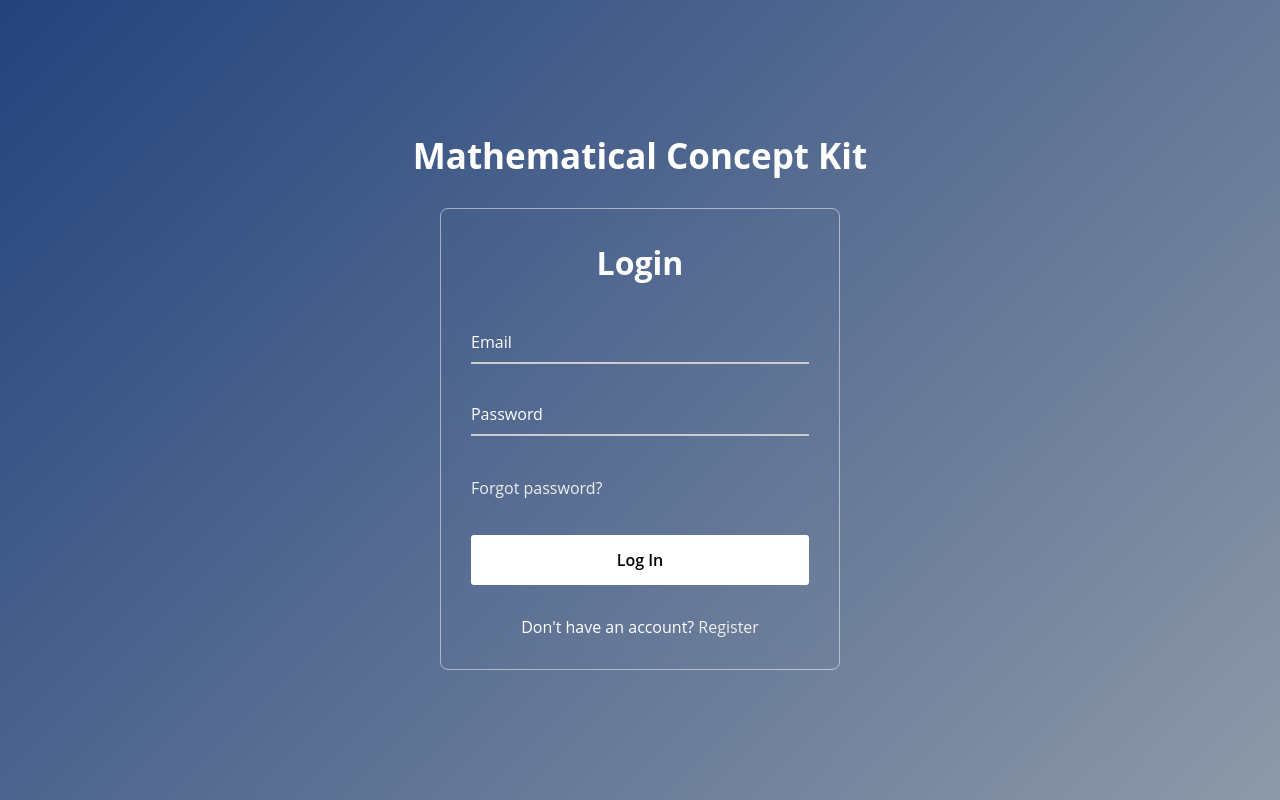
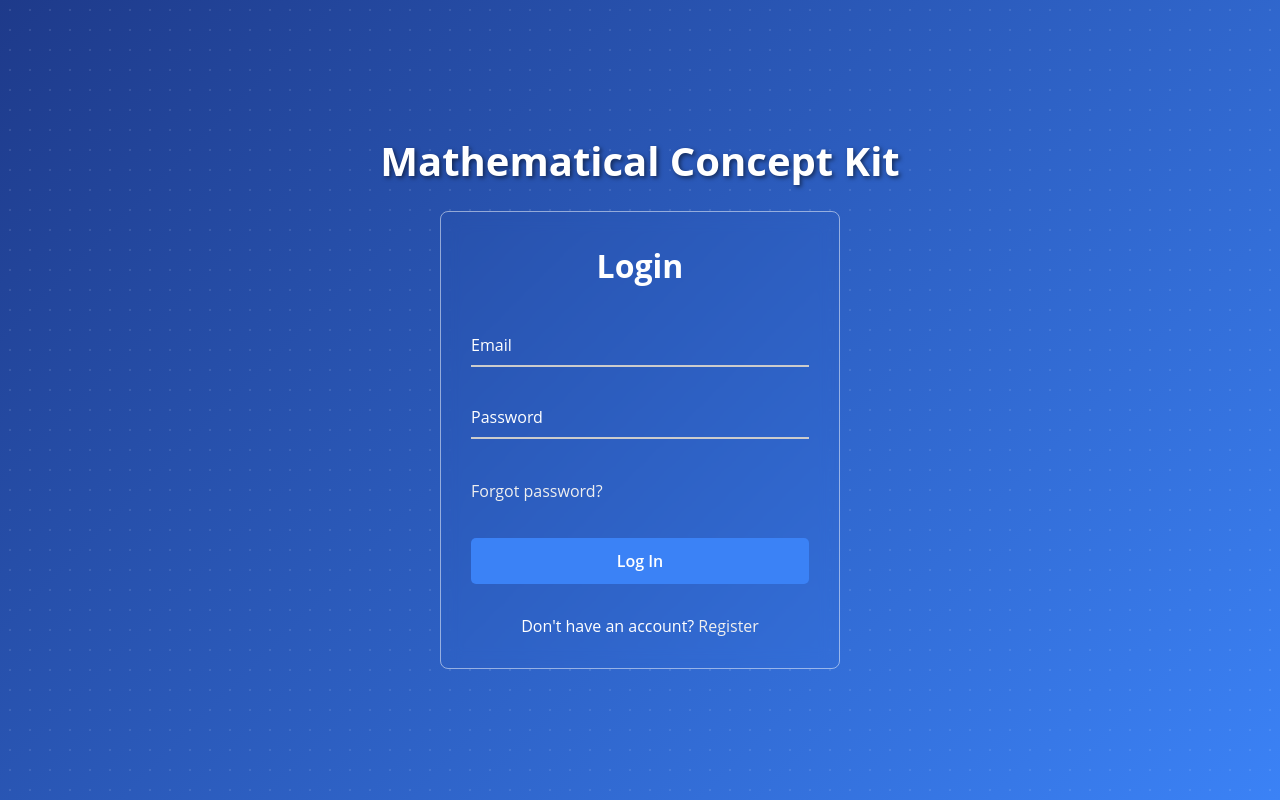
Before and after one commit to ashishk065065/mck, a React (Vite) app: page / in a window 1280 px wide. Built offline with nearby package versions, Linux system fonts and the light colour scheme; no server answers.

Commit message:
adding sidebar

```diff
--- a/package.json
+++ b/package.json
@@ -12,10 +12,12 @@
   "dependencies": {
     "@emotion/react": "^11.14.0",
     "@emotion/styled": "^11.14.1",
+    "@mui/icons-material": "^7.3.2",
     "@mui/material": "^7.3.2",
     "firebase": "^12.3.0",
     "react": "^19.1.1",
     "react-dom": "^19.1.1",
+    "react-icons": "^5.5.0",
     "react-router-dom": "^7.9.3"
   },
   "devDependencies": {
--- a/src/App.css
+++ b/src/App.css
@@ -1,8 +1,8 @@
 #root {
-  max-width: 100%;
-  max-height: 100%;
-  padding: 2rem;
-  height: 100%
+  width: 100%;
+  height: 100%;
+  position: absolute;
+  left: 0;
 }
 
 * {
@@ -10,6 +10,15 @@
   padding: 0;
   box-sizing: border-box;
   font-family: "Open Sans", sans-serif;
+}
+
+.centered-container {
+  display: flex;
+  flex-direction: column;
+  align-items: center;
+  justify-content: center;
+  height: 100vh;
+  width: 100%;
 }
 
 .login-register {
@@ -20,11 +29,12 @@
 }
 
 .app-heading {
-  color: white;
-  position: relative;
-  z-index: 1;
-  font-size: 35px;
-  margin-bottom: 5px !important;
+  color: #ffffff;
+  font-size: 40px;
+  font-weight: bold;
+  text-align: center;
+  margin-bottom: 0 !important;
+  text-shadow: 2px 2px 4px rgba(0, 0, 0, 0.5);
 }
 
 body {
@@ -32,10 +42,23 @@ body {
   width: 100%;
   margin: 0;
   font-family: 'Segoe UI', Tahoma, Geneva, Verdana, sans-serif;
-  background: linear-gradient(135deg, #23437d 0%, #8e99a8 100%);
+  background: linear-gradient(135deg, #1e3a8a 0%, #3b82f6 100%);
   position: relative;
   overflow-x: hidden;
   justify-content: center;
+  color: #ffffff;
+}
+
+body::before {
+  content: '';
+  position: absolute;
+  top: 0;
+  left: 0;
+  width: 100%;
+  height: 100%;
+  background-image: radial-gradient(circle, rgba(255, 255, 255, 0.1) 1px, transparent 1px);
+  background-size: 20px 20px;
+  z-index: 0;
 }
 
 .background-shape {
@@ -158,22 +181,20 @@ h2 {
 }
 
 button {
-  background: #fff;
-  color: #000;
+  background: #3b82f6;
+  color: #ffffff;
   font-weight: 600;
   border: none;
   padding: 12px 20px;
   cursor: pointer;
-  border-radius: 3px;
+  border-radius: 5px;
   font-size: 16px;
-  border: 2px solid transparent;
   transition: 0.3s ease;
 }
 
 button:hover {
-  color: #fff;
-  border-color: #fff;
-  background: rgba(255, 255, 255, 0.15);
+  background: #1e3a8a;
+  color: #ffffff;
 }
 
 .register {
@@ -186,3 +207,12 @@ button:hover {
 .mt-12 {
   margin-top: 12px;
 }
+
+.sidebar {
+  position: absolute;
+  left: 0;
+  top: 0;
+  width: calc(100% - 20px);
+  height: calc(100% - 20px);
+  margin: 10px;
+}
--- /dev/null
+++ b/src/pages/Dashboard.css
@@ -0,0 +1,43 @@
+.sidebar-closed {
+    display: flex;
+    flex-direction: column;
+    position: absolute;
+    height: 100%;
+    justify-content: space-between;
+    width: 50px;
+    border: 1px solid #fff;
+    border-left: none;
+    border-radius: 0 20px 20px 0;
+}
+
+.sidebar-open {
+    display: flex;
+    width: 200px;
+    border: 1px solid #fff;
+    border-left: none;
+    border-radius: 0 20px 20px 0;
+    flex-direction: column;
+    position: absolute;
+    height: 100%;
+    justify-content: space-between;
+    background: #1e3a8a;
+    color: #fff;
+}
+
+.top-icons {
+    display: flex;
+    flex-direction: column;
+    position: absolute;
+    top: 10px;
+}
+
+.bottom-icons {
+    display: flex;
+    flex-direction: column;
+    position: absolute;
+    bottom: 10px;
+}
+
+.css-1umw9bq-MuiSvgIcon-root {
+    fill: #fff !important;
+}
--- a/src/pages/Dashboard.jsx
+++ b/src/pages/Dashboard.jsx
@@ -3,11 +3,13 @@ import { auth, db } from "../firebase";
 import { onAuthStateChanged, signOut } from "firebase/auth";
 import { doc, getDoc } from "firebase/firestore";
 import { useNavigate } from "react-router-dom";
+import SideBar from "./SideBar";
 
 export default function Dashboard() {
   const [userData, setUserData] = useState(null);
   const navigate = useNavigate();
   const [loggedIn, setLoggedIn] = useState(false);
+  const [sidebarOpen, setSidebarOpen] = useState(false);
 
   useEffect(() => {
     const unsubscribe = onAuthStateChanged(auth, async (user) => {
@@ -32,15 +34,26 @@ export default function Dashboard() {
 
   useEffect(() => {
     setLoggedIn(userData !== null);
-  }, [userData])
+  }, [userData]);
+
+  const handleSignOut = () => {
+    signOut(auth)
+      .then(() => {
+        navigate("/");
+      })
+      .catch((error) => {
+        console.error("Error signing out:", error);
+      });
+  };
+
+  const toggleSidebar = () => {
+    setSidebarOpen((prev) => !prev);
+  };
 
   return (
     <div>
       {loggedIn && (
-      <div className="wrapper">
-        <h2>{userData?.name}</h2>
-        <button onClick={() => signOut(auth)}>Logout</button>
-      </div>
+        <SideBar userData={userData} toggleSidebar={toggleSidebar} sidebarOpen={sidebarOpen} handleSignOut={handleSignOut} />
       )}
     </div>
   );
--- a/src/pages/Login.jsx
+++ b/src/pages/Login.jsx
@@ -50,7 +50,7 @@ export default function Login() {
   }, [isDemoLogin, email, password]);
 
   return (
-    <div>
+    <div className="centered-container">
       {loading ? (
         <Loading />
       ) : (
@@ -76,7 +76,6 @@ export default function Login() {
               </div>
             </form>
           </div>
-
         </div>
       )}
     </div>
--- a/src/pages/Register.jsx
+++ b/src/pages/Register.jsx
@@ -32,7 +32,7 @@ export default function Register() {
   };
 
   return (
-    <div className="login-register">
+    <div className="login-register centered-container">
       <h2 className="app-heading">Mathematical Concept Kit</h2>
       <div className="wrapper">
         <h2>Register</h2>
--- /dev/null
+++ b/src/pages/SideBar.jsx
@@ -0,0 +1,99 @@
+import { IconButton } from "@mui/material";
+import HomeIcon from "@mui/icons-material/Home";
+import ProfileIcon from "@mui/icons-material/AccountCircle";
+import KeyboardDoubleArrowRightIcon from "@mui/icons-material/KeyboardDoubleArrowRight";
+import KeyboardDoubleArrowLeftIcon from "@mui/icons-material/KeyboardDoubleArrowLeft";
+import LogoutIcon from "@mui/icons-material/Logout";
+import QuizIcon from "@mui/icons-material/Quiz";
+import FullscreenIcon from "@mui/icons-material/Fullscreen";
+import SportsScoreIcon from "@mui/icons-material/SportsScore";
+import "./Dashboard.css";
+
+export default function SideBar({
+  userData,
+  toggleSidebar,
+  sidebarOpen,
+  handleSignOut,
+}) {
+  return (
+    <div className="sidebar">
+      {!sidebarOpen ? (
+        <div className="sidebar-closed">
+          <div className="top-icons">
+            <IconButton>
+              <HomeIcon />
+            </IconButton>
+            <IconButton>
+              <QuizIcon />
+            </IconButton>
+            <IconButton>
+              <SportsScoreIcon />
+            </IconButton>
+            <IconButton>
+              <FullscreenIcon />
+            </IconButton>
+          </div>
+          <div className="bottom-icons">
+            <IconButton onClick={toggleSidebar}>
+              <KeyboardDoubleArrowRightIcon />
+            </IconButton>
+            <IconButton onClick={handleSignOut}>
+              <LogoutIcon />
+            </IconButton>
+            <IconButton>
+              <ProfileIcon />
+            </IconButton>
+          </div>
+        </div>
+      ) : (
+        <div className="sidebar-open">
+          <div className="top-icons">
+            <div>
+              <IconButton>
+                <HomeIcon />
+              </IconButton>
+              <span className="icon-label">Home</span>
+            </div>
+            <div>
+              <IconButton>
+                <QuizIcon />
+              </IconButton>
+              <span className="icon-label">Quiz</span>
+            </div>
+            <div>
+              <IconButton>
+                <SportsScoreIcon />
+              </IconButton>
+              <span className="icon-label">Scores</span>
+            </div>
+            <div>
+              <IconButton>
+                <FullscreenIcon />
+              </IconButton>
+              <span className="icon-label">Concept Kit</span>
+            </div>
+          </div>
+          <div className="bottom-icons">
+            <div>
+              <IconButton onClick={toggleSidebar}>
+                <KeyboardDoubleArrowLeftIcon />
+              </IconButton>
+            </div>
+            <div>
+              <IconButton onClick={handleSignOut}>
+                <LogoutIcon />
+              </IconButton>
+              <span className="icon-label">Sign Out</span>
+            </div>
+            <div>
+              <IconButton>
+                <ProfileIcon />
+              </IconButton>
+              <span className="icon-label">{userData.name}</span>
+            </div>
+          </div>
+        </div>
+      )}
+    </div>
+  );
+}
```
Also changed, not shown: 1 other file (tests, documents, lock files or other folders).
